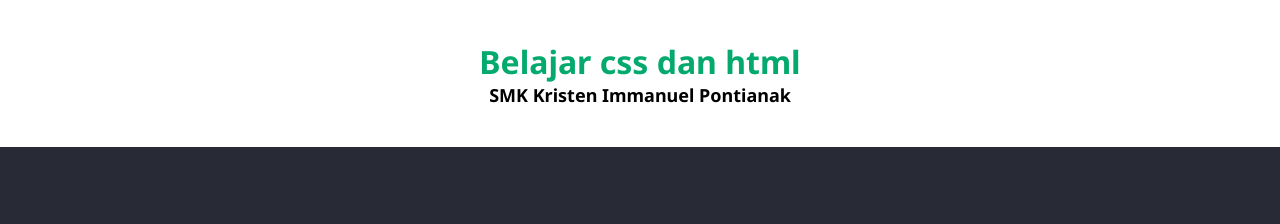
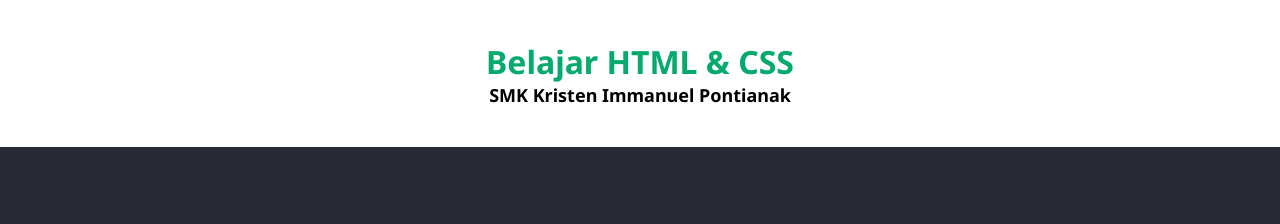
Before and after one commit to JovBntro/belajar-ddg1, a plain HTML site: page index.html in a window 1280 px wide. Shown: the top 224 px of the page. Drawn offline with Linux system fonts and the light colour scheme; grey boxes are pictures that could not be loaded.

Commit message:
Ubah header

```diff
--- a/index.html
+++ b/index.html
@@ -27,7 +27,7 @@
 <body>
     <header style="margin: 40px 0;">
         <h1 style="text-align:center;color:#04AA6D;font-size:32px;">
-            Belajar css dan html
+            Belajar HTML & CSS
         </h1>
         <h5 style="text-align:center;font-size:18px;">SMK Kristen Immanuel Pontianak</h5>
     </header>
```
